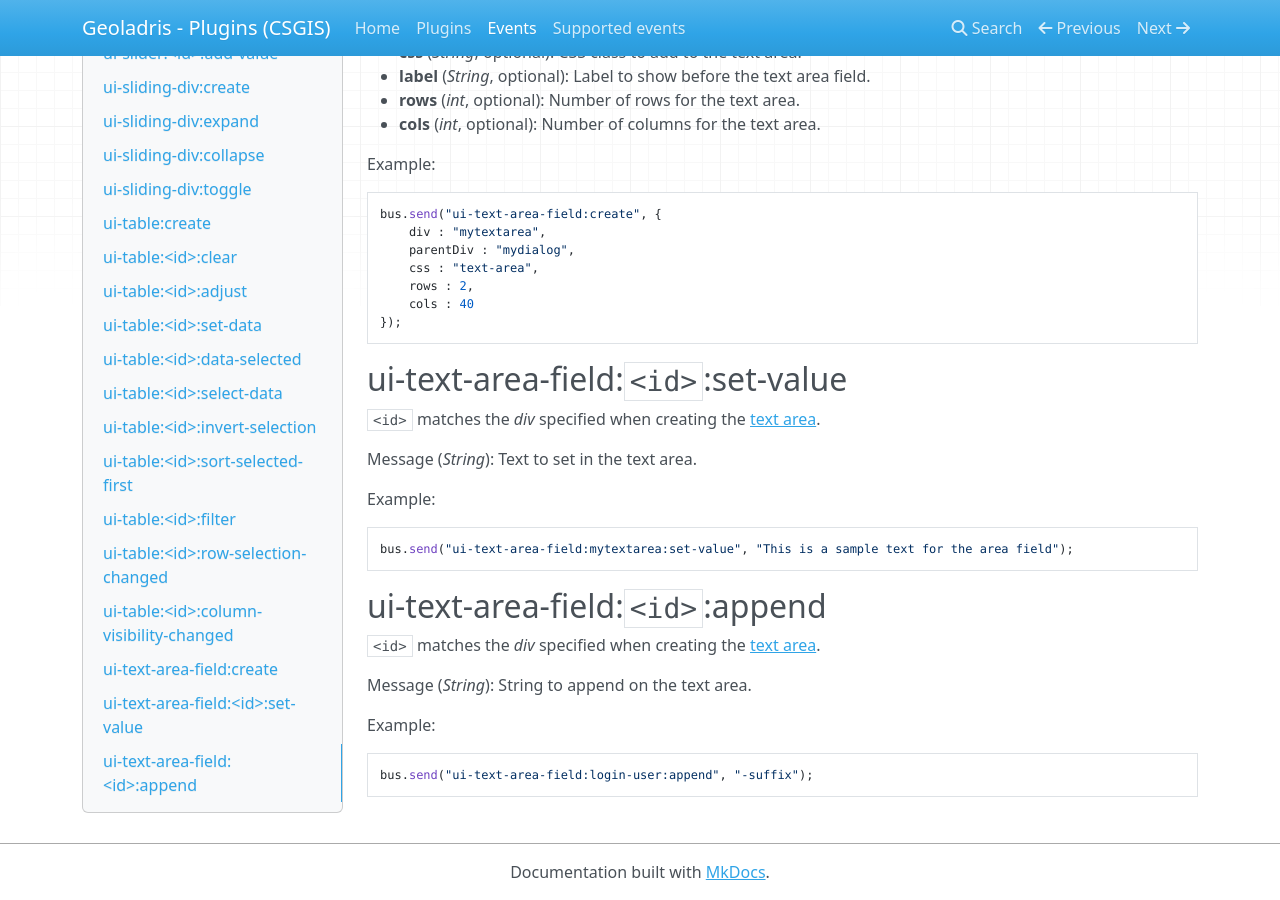
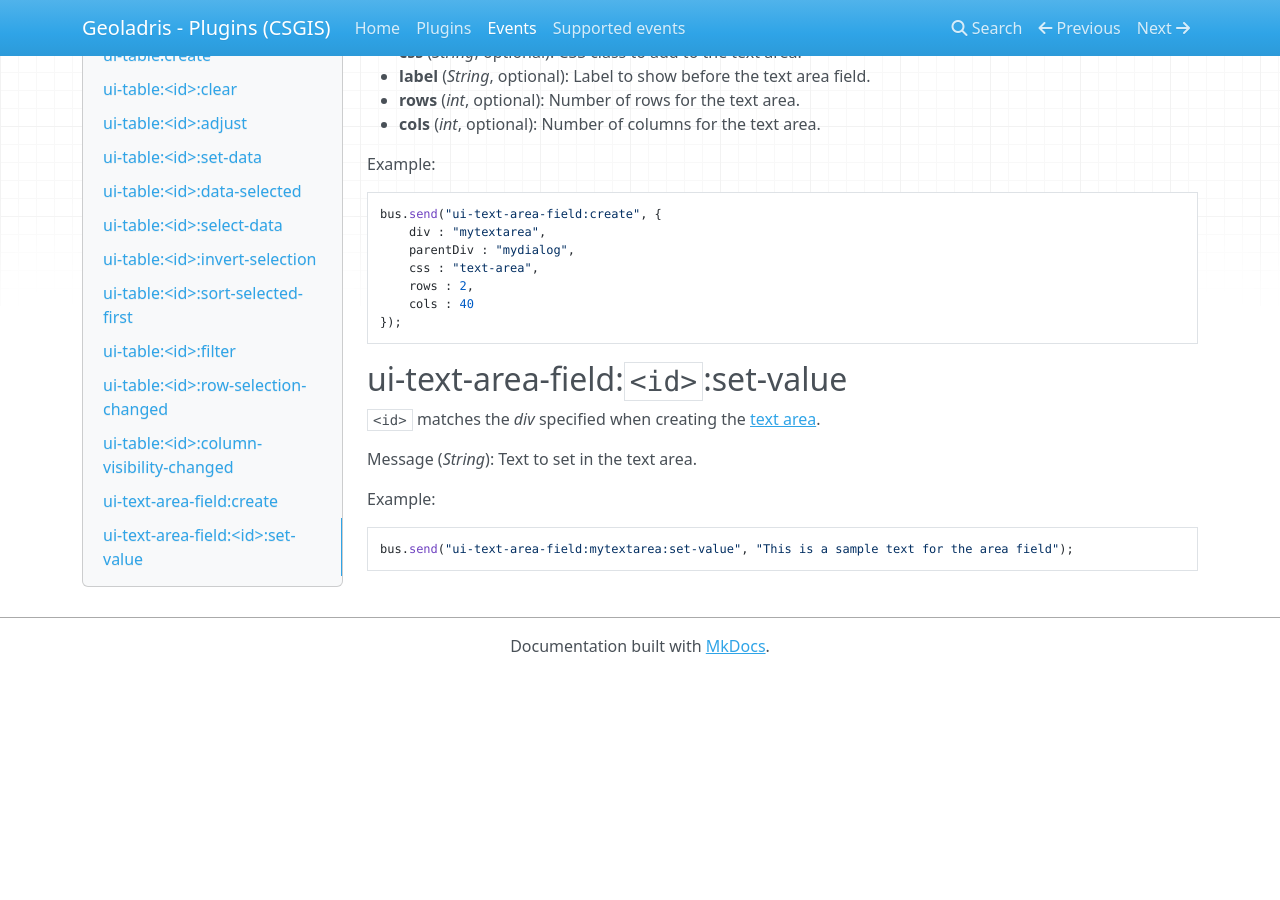
Before and after one commit to csgis/geoladris-ui, an MkDocs documentation site: the page built from docs/events.md, in a window 1280 px wide and 900 px high, scrolled down 21525 px. Built offline with MkDocs 1.6.1, drawn with Linux system fonts in a browser that asks for light colours; nearby versions of some CDN libraries; old or Windows-style settings are respelled for this version of MkDocs; after the commit the page ends 22199 px from its top, so only the background shows below that.

Commit message:
Remove ui-text-area:<id>:append

````diff
--- a/docs/events.md
+++ b/docs/events.md
@@ -1024,14 +1024,3 @@
 ```js
 bus.send("ui-text-area-field:mytextarea:set-value", "This is a sample text for the area field");
 ```
-
-## ui-text-area-field:`<id>`:append
-
-`<id>` matches the *div* specified when creating the [text area](#ui-text-area-field-create).
-
-Message (*String*): String to append on the text area.
-
-Example:
-```js
-bus.send("ui-text-area-field:login-user:append", "-suffix");
-```
````
Also changed, not shown: 2 other files.
